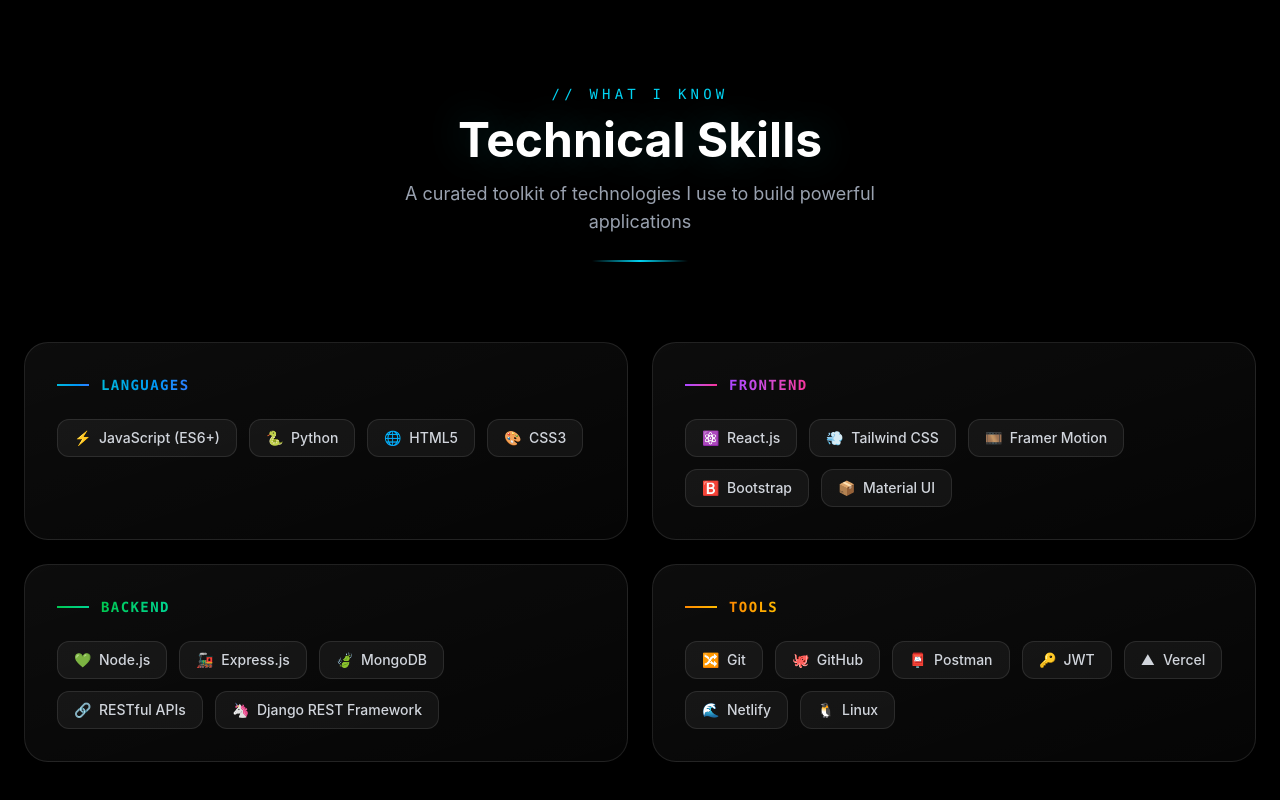
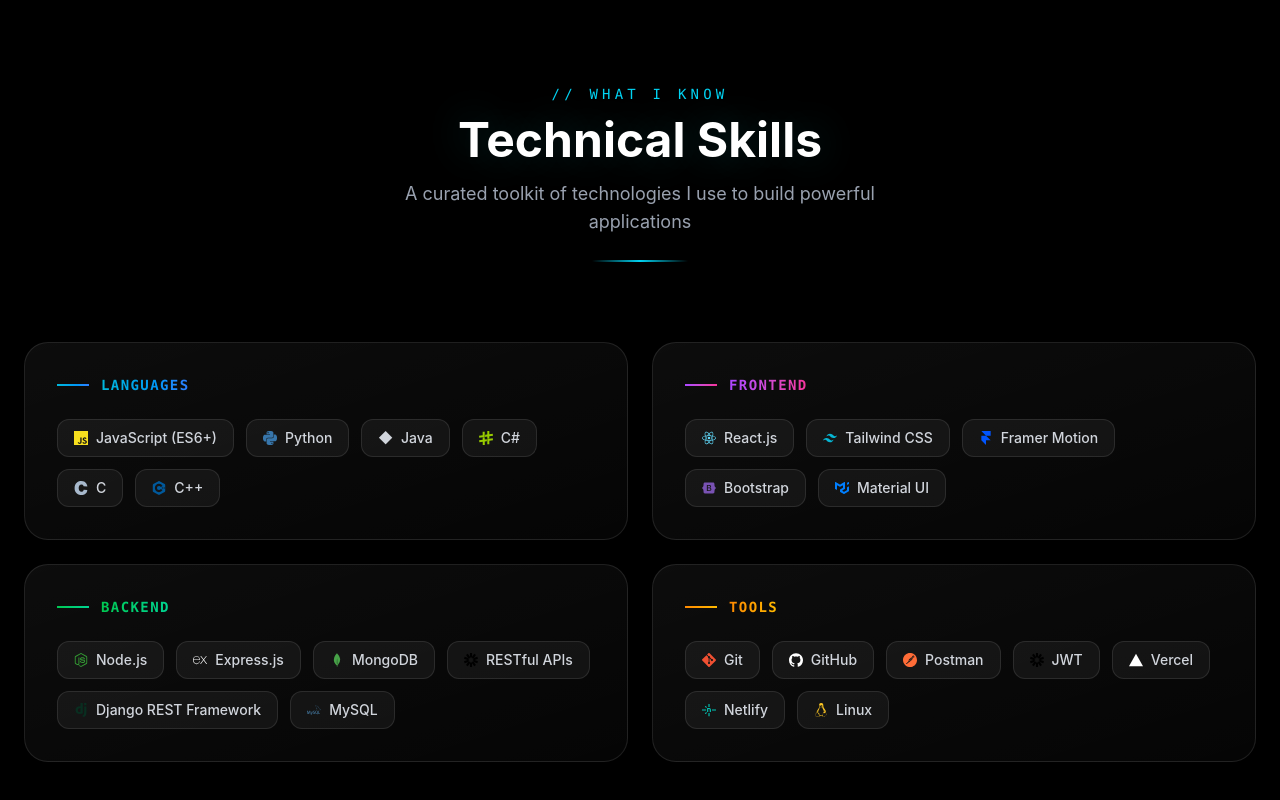
Before and after one commit to akhilsaji-dev/Portfolio_2026, a React (Vite) app in the folder my-portfolio/: page / in a window 1280 px wide. Shown: the part 1738-2538 px from the top of the page. Built offline with nearby package versions, Linux system fonts and the light colour scheme.

Commit message:
add react-icons dependency and update skill icons in portfolio

```diff
--- a/my-portfolio/package.json
+++ b/my-portfolio/package.json
@@ -14,6 +14,7 @@
     "framer-motion": "^12.38.0",
     "react": "^19.2.6",
     "react-dom": "^19.2.6",
+    "react-icons": "^5.6.0",
     "tailwindcss": "^4.3.0"
   },
   "devDependencies": {
--- a/my-portfolio/src/AkhilSaji_Portfolio.jsx
+++ b/my-portfolio/src/AkhilSaji_Portfolio.jsx
@@ -2,21 +2,69 @@
 import { useState, useEffect, useRef } from "react";
 import { motion, useScroll, useTransform, useSpring, AnimatePresence, useInView } from "framer-motion";
 import profileImg from "./assets/profile.jpg";
+
+
+// iconss
+import {
+  SiJavascript,
+  SiPython,
+  SiReact,
+  SiTailwindcss,
+  SiFramer,
+  SiBootstrap,
+  SiMui,
+  SiNodedotjs,
+  SiExpress,
+  SiMongodb,
+  SiDjango,
+  SiGit,
+  SiGithub,
+  SiPostman,
+  SiJsonwebtokens,
+  SiVercel,
+  SiNetlify,
+  SiLinux,
+  SiMysql,
+  SiC,
+  SiCplusplus,
+   SiSharp,
+} from "react-icons/si";
 // ─── DATA ────────────────────────────────────────────────────────────────────
 const NAV_LINKS = ["About", "Skills", "Experience", "Projects", "Education", "Contact"];
 
 const SKILLS = {
-  "Languages": ["JavaScript (ES6+)", "Python", "HTML5", "CSS3"],
+  "Languages": ["JavaScript (ES6+)", "Python", "Java", "C#", "C", "C++", ],
   "Frontend": ["React.js", "Tailwind CSS", "Framer Motion", "Bootstrap", "Material UI"],
-  "Backend": ["Node.js", "Express.js", "MongoDB", "RESTful APIs", "Django REST Framework"],
+  "Backend": ["Node.js", "Express.js", "MongoDB", "RESTful APIs", "Django REST Framework", "MySQL"],
   "Tools": ["Git", "GitHub", "Postman", "JWT", "Vercel", "Netlify", "Linux"],
 };
+const SKILL_ICONS = {
+  "JavaScript (ES6+)": <SiJavascript color="#F7DF1E" />,
+  "Python": <SiPython color="#3776AB" />,
+  "C#": <SiSharp color="#99CC00" />,
+  "C": <SiC color="#A8B9CC" />,
+  "C++": <SiCplusplus color="#00599C" />,
 
-const SKILL_ICONS = {
-  "JavaScript (ES6+)": "⚡", "Python": "🐍", "HTML5": "🌐", "CSS3": "🎨",
-  "React.js": "⚛️", "Tailwind CSS": "💨", "Framer Motion": "🎞️", "Bootstrap": "🅱️", "Material UI": "📦",
-  "Node.js": "💚", "Express.js": "🚂", "MongoDB": "🍃", "RESTful APIs": "🔗", "Django REST Framework": "🦄",
-  "Git": "🔀", "GitHub": "🐙", "Postman": "📮", "JWT": "🔑", "Vercel": "▲", "Netlify": "🌊", "Linux": "🐧",
+  "React.js": <SiReact color="#61DAFB" />,
+  "Tailwind CSS": <SiTailwindcss color="#06B6D4" />,
+  "Framer Motion": <SiFramer color="#0055FF" />,
+  "Bootstrap": <SiBootstrap color="#7952B3" />,
+  "Material UI": <SiMui color="#007FFF" />,
+
+  "Node.js": <SiNodedotjs color="#339933" />,
+  "Express.js": <SiExpress color="#FFFFFF" />,
+  "MongoDB": <SiMongodb color="#47A248" />,
+  "RESTful APIs": <SiJsonwebtokens color="#000000" />,
+  "Django REST Framework": <SiDjango color="#092E20" />,
+  "MySQL": <SiMysql color="#4479A1" />,
+
+  "Git": <SiGit color="#F05032" />,
+  "GitHub": <SiGithub color="#FFFFFF" />,
+  "Postman": <SiPostman color="#FF6C37" />,
+  "JWT": <SiJsonwebtokens color="#000000" />,
+  "Vercel": <SiVercel color="#FFFFFF" />,
+  "Netlify": <SiNetlify color="#00C7B7" />,
+  "Linux": <SiLinux color="#FCC624" />,
 };
 
 const EXPERIENCE = [
@@ -450,8 +498,9 @@
           className="flex gap-6 justify-center"
         >
           {[
-            { label: "GitHub", href: "https://github.com", icon: "GH" },
-            { label: "LinkedIn", href: "https://linkedin.com", icon: "LI" },
+            { label: "GitHub", href: "https://github.com/akhilsaji-dev", icon: "GH" },
+            { label: "LinkedIn", href: "https://www.linkedin.com/in/akhil-saji-7027892b5/?skipRedirect=true", icon: "LI" },
+            { label: "Instagram", href: "https://www.instagram.com/akhi_l._/", icon: "IG" },
             { label: "Email", href: "mailto:akhilsaji0031@gmail.com", icon: "@" },
           ].map((s, i) => (
             <motion.a
@@ -469,7 +518,7 @@
             </motion.a>
           ))}
         </motion.div>
-
+<br />
         {/* Scroll indicator */}
         <motion.div
           animate={{ y: [0, 10, 0] }}
@@ -480,7 +529,9 @@
           <div className="w-px h-12 bg-gradient-to-b from-cyan-400/50 to-transparent" />
         </motion.div>
       </div>
+      <br />
     </Section>
+    // <br />
   );
 }
 
```
Also changed, not shown: 1 other file (tests, documents, lock files or other folders).
